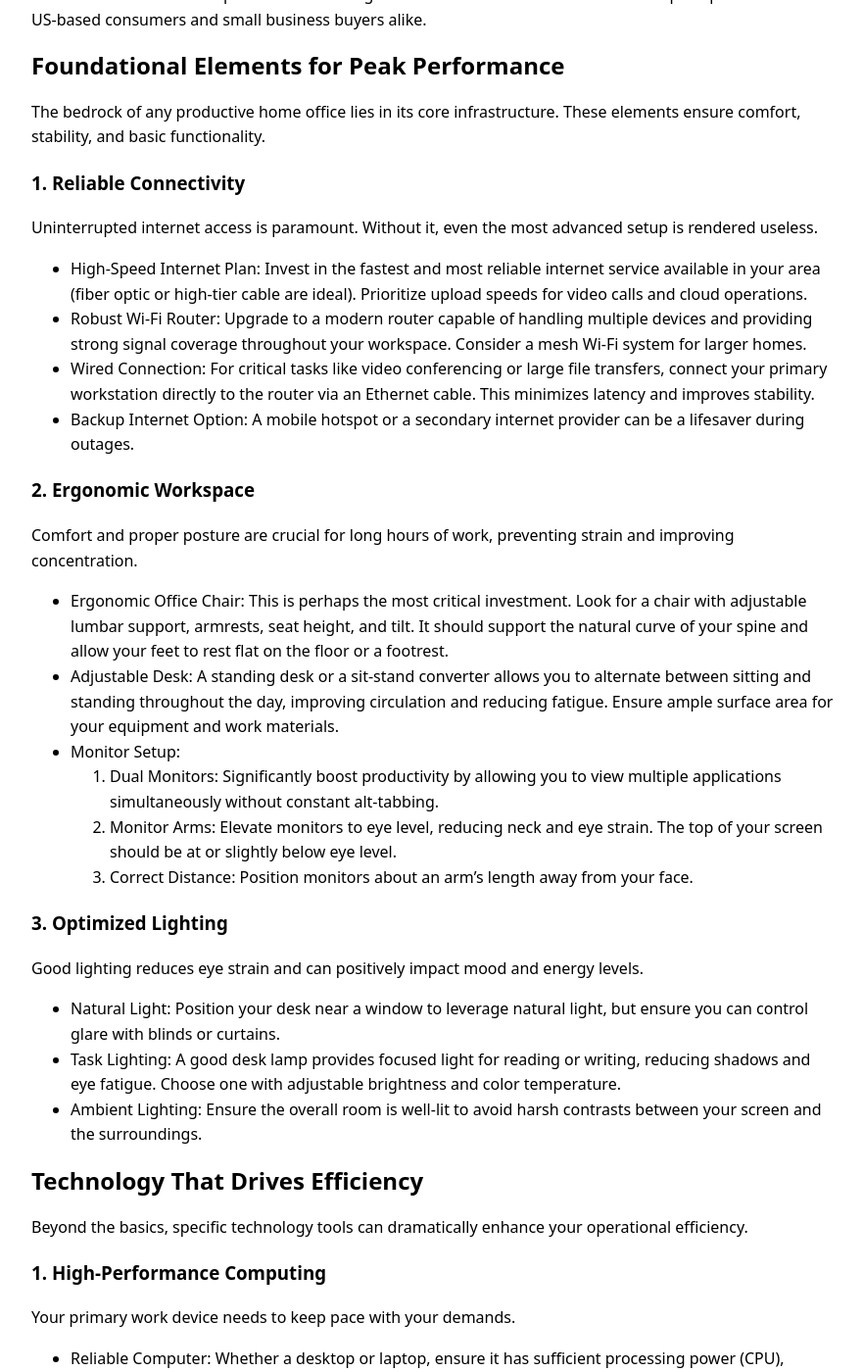
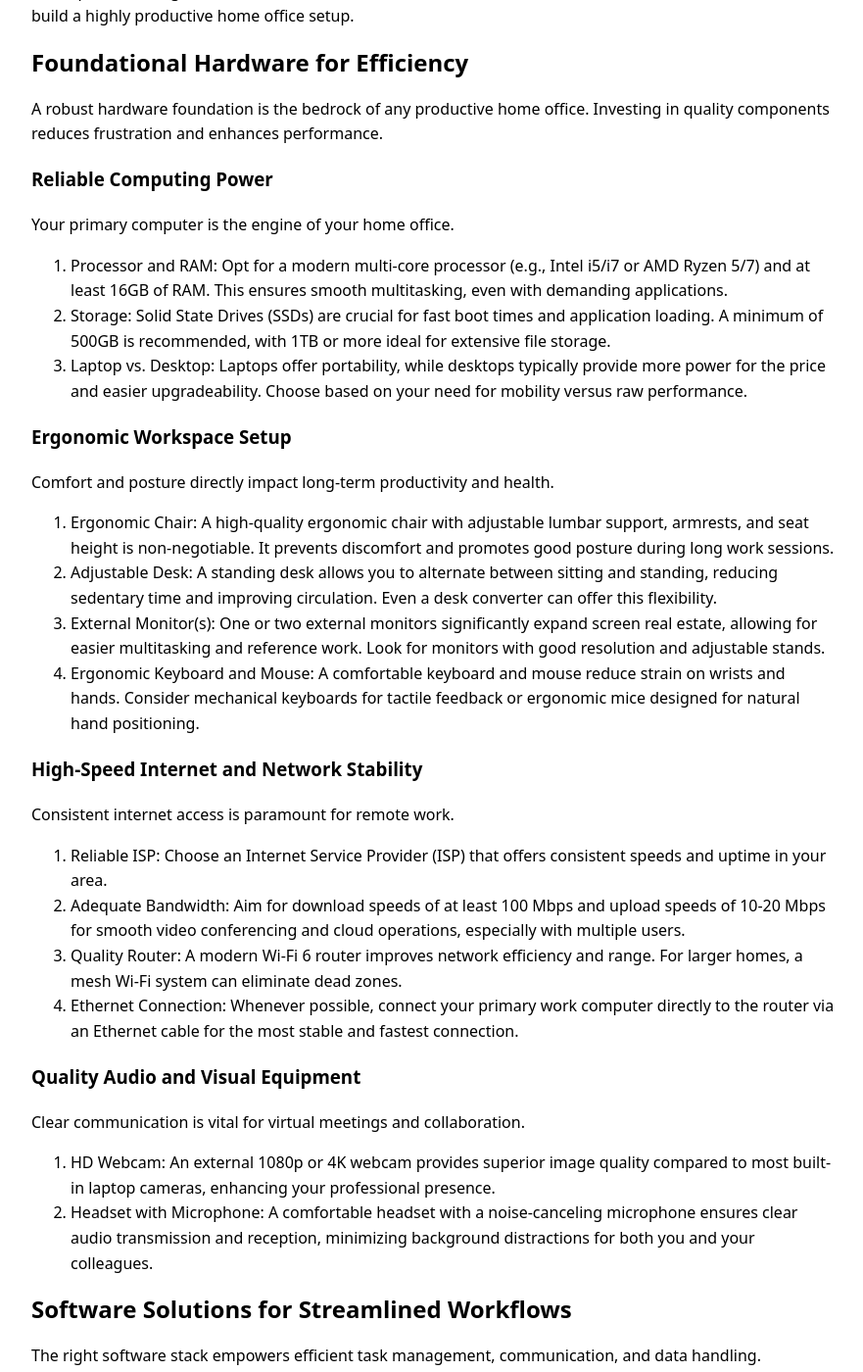
Before and after one commit to ironaclaw/ironaclaw.github.io, a Jekyll site: the page built from _posts/2026-02-15-home-office-productivity-essentials.md, in a window 1280 px wide and 1400 px high, scrolled down 261 px. Shown: the whole window at 98% size, without its empty margins (198-1079 px from the left). Built offline with Jekyll 4.4.1, drawn with Linux system fonts in a browser that asks for light colours; some of the changed text lies outside the part shown.

Commit message:
Add 2026-02-15-home-office-productivity-essentials.md

```diff
--- a/_posts/2026-02-15-home-office-productivity-essentials.md
+++ b/_posts/2026-02-15-home-office-productivity-essentials.md
@@ -9,105 +9,80 @@ keywords: []
 model_used: gemini-2.5-flash
 ---
 
-# Home Office Productivity Essentials: Building Your High-Performance Remote Workspace
+# Maximize Your Output: Essential Tools for a Productive Home Office
 
-Establishing an efficient home office is no longer a luxury but a fundamental requirement for sustained productivity in today's remote and hybrid work landscape. A well-equipped and thoughtfully designed workspace can significantly impact focus, reduce distractions, and enhance overall output. This guide outlines the essential components for creating a home office environment that fosters peak performance for US-based consumers and small business buyers alike.
+The shift to remote and hybrid work models has transformed the home office from a convenience into a critical productivity hub. For US-based consumers and small business buyers, optimizing this space is no longer optional; it's fundamental to achieving professional goals and maintaining work-life balance. A well-equipped home office minimizes distractions, streamlines workflows, and fosters an environment conducive to deep work. This guide outlines the essential hardware, software, and environmental considerations to build a highly productive home office setup.
 
-## Foundational Elements for Peak Performance
+## Foundational Hardware for Efficiency
 
-The bedrock of any productive home office lies in its core infrastructure. These elements ensure comfort, stability, and basic functionality.
+A robust hardware foundation is the bedrock of any productive home office. Investing in quality components reduces frustration and enhances performance.
 
-### 1. Reliable Connectivity
+### Reliable Computing Power
 
-Uninterrupted internet access is paramount. Without it, even the most advanced setup is rendered useless.
+Your primary computer is the engine of your home office.
+1.  Processor and RAM: Opt for a modern multi-core processor (e.g., Intel i5/i7 or AMD Ryzen 5/7) and at least 16GB of RAM. This ensures smooth multitasking, even with demanding applications.
+2.  Storage: Solid State Drives (SSDs) are crucial for fast boot times and application loading. A minimum of 500GB is recommended, with 1TB or more ideal for extensive file storage.
+3.  Laptop vs. Desktop: Laptops offer portability, while desktops typically provide more power for the price and easier upgradeability. Choose based on your need for mobility versus raw performance.
 
-*   High-Speed Internet Plan: Invest in the fastest and most reliable internet service available in your area (fiber optic or high-tier cable are ideal). Prioritize upload speeds for video calls and cloud operations.
-*   Robust Wi-Fi Router: Upgrade to a modern router capable of handling multiple devices and providing strong signal coverage throughout your workspace. Consider a mesh Wi-Fi system for larger homes.
-*   Wired Connection: For critical tasks like video conferencing or large file transfers, connect your primary workstation directly to the router via an Ethernet cable. This minimizes latency and improves stability.
-*   Backup Internet Option: A mobile hotspot or a secondary internet provider can be a lifesaver during outages.
+### Ergonomic Workspace Setup
 
-### 2. Ergonomic Workspace
+Comfort and posture directly impact long-term productivity and health.
+1.  Ergonomic Chair: A high-quality ergonomic chair with adjustable lumbar support, armrests, and seat height is non-negotiable. It prevents discomfort and promotes good posture during long work sessions.
+2.  Adjustable Desk: A standing desk allows you to alternate between sitting and standing, reducing sedentary time and improving circulation. Even a desk converter can offer this flexibility.
+3.  External Monitor(s): One or two external monitors significantly expand screen real estate, allowing for easier multitasking and reference work. Look for monitors with good resolution and adjustable stands.
+4.  Ergonomic Keyboard and Mouse: A comfortable keyboard and mouse reduce strain on wrists and hands. Consider mechanical keyboards for tactile feedback or ergonomic mice designed for natural hand positioning.
 
-Comfort and proper posture are crucial for long hours of work, preventing strain and improving concentration.
+### High-Speed Internet and Network Stability
 
-*   Ergonomic Office Chair: This is perhaps the most critical investment. Look for a chair with adjustable lumbar support, armrests, seat height, and tilt. It should support the natural curve of your spine and allow your feet to rest flat on the floor or a footrest.
-*   Adjustable Desk: A standing desk or a sit-stand converter allows you to alternate between sitting and standing throughout the day, improving circulation and reducing fatigue. Ensure ample surface area for your equipment and work materials.
-*   Monitor Setup:
-    1.  Dual Monitors: Significantly boost productivity by allowing you to view multiple applications simultaneously without constant alt-tabbing.
-    2.  Monitor Arms: Elevate monitors to eye level, reducing neck and eye strain. The top of your screen should be at or slightly below eye level.
-    3.  Correct Distance: Position monitors about an arm's length away from your face.
+Consistent internet access is paramount for remote work.
+1.  Reliable ISP: Choose an Internet Service Provider (ISP) that offers consistent speeds and uptime in your area.
+2.  Adequate Bandwidth: Aim for download speeds of at least 100 Mbps and upload speeds of 10-20 Mbps for smooth video conferencing and cloud operations, especially with multiple users.
+3.  Quality Router: A modern Wi-Fi 6 router improves network efficiency and range. For larger homes, a mesh Wi-Fi system can eliminate dead zones.
+4.  Ethernet Connection: Whenever possible, connect your primary work computer directly to the router via an Ethernet cable for the most stable and fastest connection.
 
-### 3. Optimized Lighting
+### Quality Audio and Visual Equipment
 
-Good lighting reduces eye strain and can positively impact mood and energy levels.
+Clear communication is vital for virtual meetings and collaboration.
+1.  HD Webcam: An external 1080p or 4K webcam provides superior image quality compared to most built-in laptop cameras, enhancing your professional presence.
+2.  Headset with Microphone: A comfortable headset with a noise-canceling microphone ensures clear audio transmission and reception, minimizing background distractions for both you and your colleagues.
 
-*   Natural Light: Position your desk near a window to leverage natural light, but ensure you can control glare with blinds or curtains.
-*   Task Lighting: A good desk lamp provides focused light for reading or writing, reducing shadows and eye fatigue. Choose one with adjustable brightness and color temperature.
-*   Ambient Lighting: Ensure the overall room is well-lit to avoid harsh contrasts between your screen and the surroundings.
+## Software Solutions for Streamlined Workflows
 
-## Technology That Drives Efficiency
+The right software stack empowers efficient task management, communication, and data handling.
 
-Beyond the basics, specific technology tools can dramatically enhance your operational efficiency.
+### Communication and Collaboration Platforms
 
-### 1. High-Performance Computing
+Seamless interaction with teams and clients is non-negotiable.
+1.  Video Conferencing: Platforms like Zoom, Google Meet, or Microsoft Teams are essential for virtual meetings, screen sharing, and presentations.
+2.  Instant Messaging: Tools such as Slack or Microsoft Teams facilitate quick communication, file sharing, and organized team channels.
+3.  Project Management: Applications like Asana, Trello, Monday.com, or ClickUp help organize tasks, track progress, and coordinate team efforts, providing clear visibility into project timelines.
 
-Your primary work device needs to keep pace with your demands.
+### Productivity Suites and Cloud Storage
 
-*   Reliable Computer: Whether a desktop or laptop, ensure it has sufficient processing power (CPU), adequate RAM (16GB minimum for most professional tasks), and a fast Solid State Drive (SSD) for quick boot times and application loading.
-*   Quality Peripherals: A comfortable keyboard and a precise mouse are essential. Consider a mechanical keyboard for tactile feedback or an ergonomic mouse to prevent wrist strain.
-*   Backup Drive: An external hard drive or network-attached storage (NAS) is vital for local backups of critical files.
+Access to essential applications and secure file management is critical.
+1.  Office Suites: Microsoft 365 (Word, Excel, PowerPoint) or Google Workspace (Docs, Sheets, Slides) provide the core applications for document creation, data analysis, and presentations.
+2.  Cloud Storage: Services like Google Drive, Dropbox, or OneDrive offer secure storage, file synchronization across devices, and easy sharing capabilities, ensuring your data is always accessible and backed up.
 
-### 2. Communication & Collaboration Tools
+### Task Management and Note-Taking Applications
 
-Clear and effective communication is key in a remote environment.
+Organizing thoughts and tasks is key to focus.
+1.  Digital To-Do Lists: Apps like Todoist, Microsoft To Do, or Apple Reminders help you prioritize tasks, set deadlines, and manage your daily workload.
+2.  Note-Taking Apps: Evernote, OneNote, or Notion provide centralized platforms for capturing ideas, meeting notes, research, and project documentation, making information easily searchable.
 
-*   High-Definition Webcam: Essential for professional video calls. Many laptops have integrated webcams, but an external 1080p or 4K webcam often provides superior image quality.
-*   Quality Microphone: A dedicated USB microphone or a good headset microphone ensures your voice is clear and crisp, minimizing background noise.
-*   Noise-Canceling Headphones: Block out distractions and improve audio clarity for calls and focused work.
+### Security Software
 
-### 3. Noise Management
+Protecting your digital assets is paramount.
+1.  Antivirus and Anti-Malware: Essential for protecting your computer from viruses, ransomware, and other malicious software.
+2.  VPN (Virtual Private Network): A VPN encrypts your internet connection, providing a secure tunnel for your data, especially when accessing sensitive information or using public Wi-Fi.
+3.  Password Manager: Tools like LastPass, 1Password, or Bitwarden securely store and generate strong, unique passwords for all your online accounts, significantly improving your digital security posture.
 
-Controlling your sound environment is critical for concentration.
+## Optimizing Your Environment and Habits
 
-*   Acoustic Panels: For particularly noisy environments, consider installing acoustic panels to absorb sound and reduce echoes.
-*   Dedicated Quiet Space: If possible, designate a specific area of your home that is naturally quieter and less prone to interruptions.
+Beyond hardware and software, your physical environment and daily routines play a significant role in productivity.
 
-## Software & Systems for Streamlined Workflows
+### Lighting and Ambiance
 
-The right software stack can automate tasks, organize information, and secure your digital presence.
-
-### 1. Task Management & Project Tracking
-
-Keep track of deadlines, priorities, and project progress.
-
-*   Task Managers: Tools like Todoist, Asana, Trello, or Monday.com help organize tasks, set reminders, and collaborate with teams.
-*   Calendar Applications: Google Calendar, Outlook Calendar, or Apple Calendar are essential for scheduling meetings and managing your time effectively.
-
-### 2. Cloud Storage & Backup
-
-Securely store and access your files from anywhere.
-
-*   Cloud Storage Services: Services like Google Drive, Dropbox, or Microsoft OneDrive offer convenient file storage, sharing, and synchronization across devices.
-*   Automated Backup Solutions: Implement a system for regular, automated backups of your entire computer to a cloud service or an external drive to protect against data loss.
-
-### 3. Digital Security
-
-Protecting your data and privacy is non-negotiable.
-
-*   Antivirus Software: Keep your operating system and antivirus software updated to protect against malware and viruses.
-*   Virtual Private Network (VPN): Use a VPN, especially when accessing sensitive information or using public Wi-Fi, to encrypt your internet connection.
-*   Password Manager: Employ a password manager to create and store strong, unique passwords for all your accounts. Enable two-factor authentication (2FA) wherever possible.
-
-## Organization & Environment for Focus
-
-A tidy and inspiring workspace contributes significantly to mental clarity and productivity.
-
-### 1. Decluttering and Storage Solutions
-
-A clean desk is a clear mind.
-
-*   Cable Management: Use cable ties, sleeves, or trays to keep cords organized and out of sight, reducing visual clutter.
-*   Storage Units: Shelves, drawers, or filing cabinets help organize
+A well-lit and comfortable space reduces eye strain and
 
 ## Conclusion
-Optimizing your home office with the right ergonomic setup, essential digital tools, and robust organizational strategies is crucial for sustained productivity. By investing in comfortable furniture, efficient task management software, secure data practices, and a clutter-free environment, you create a powerful foundation for focused work. Prioritize these essentials to transform your home office into a hub of efficiency, driving your professional success and well-being.
+Building a truly productive home office requires a strategic, integrated approach beyond just basic equipment. It involves carefully
```
